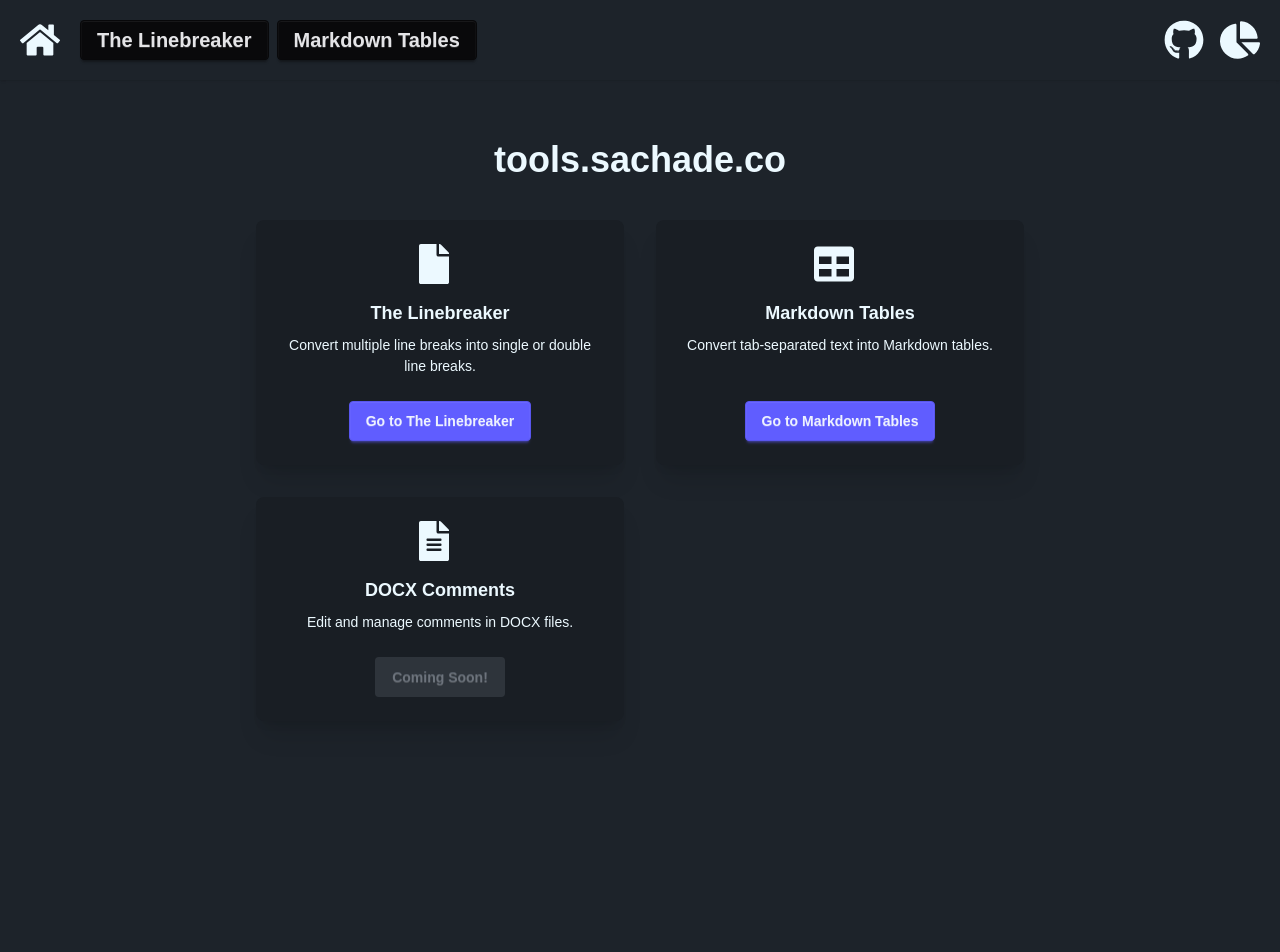
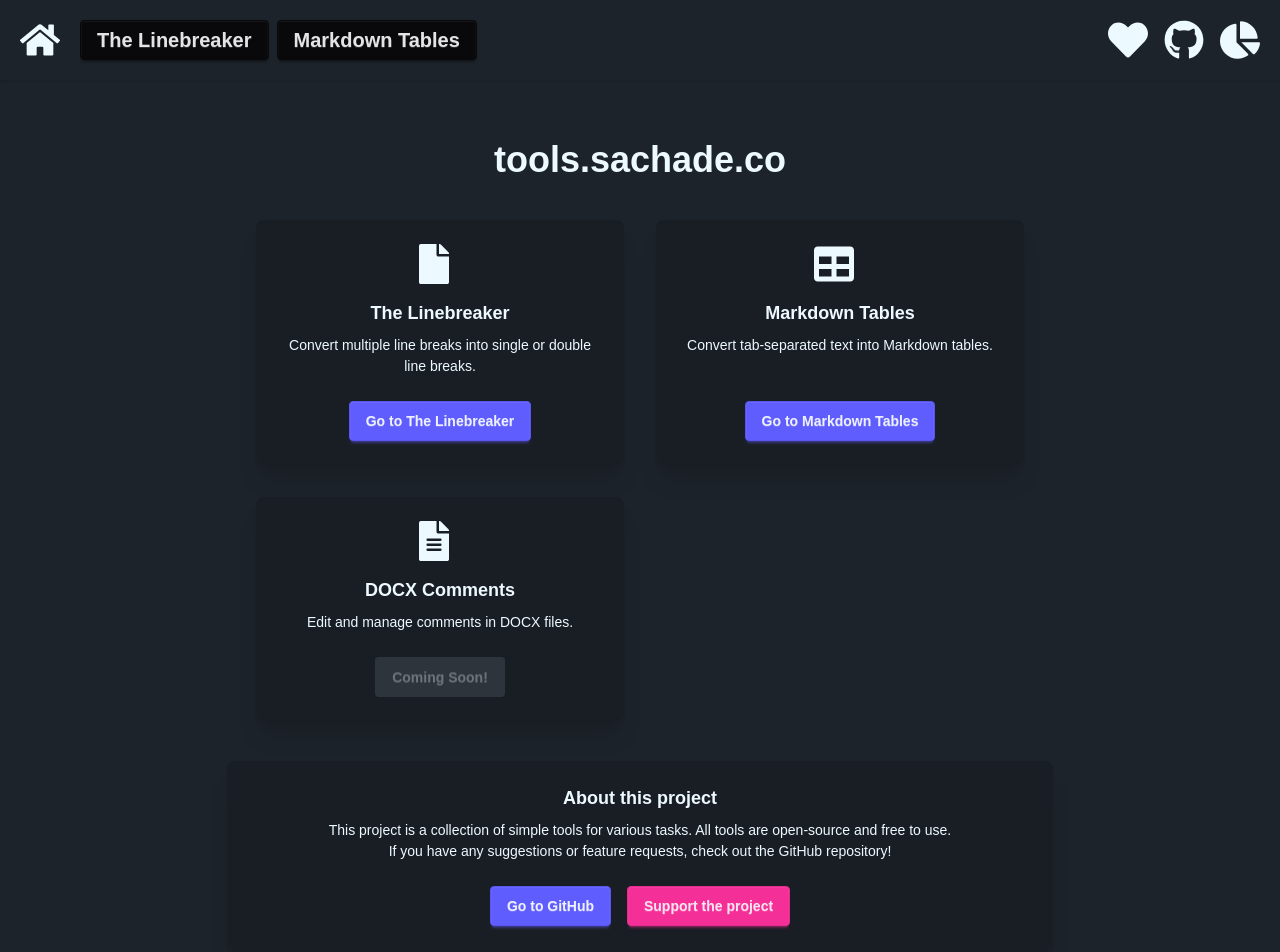
Before and after one commit to maamokun/linebreaker, a React (Vite) app: page / in a window 1280 px wide. Shown: the top 952 px of the page. Before the commit the page ends 800 px from the top, so only its background shows below. Built offline with nearby package versions, Linux system fonts and the light colour scheme.

Commit message:
fix: homepage about blurb

```diff
--- a/src/main.tsx
+++ b/src/main.tsx
@@ -10,7 +10,7 @@ import HomePage from "./routes/index.tsx";
 
 import { navItems } from "./routes/index.tsx";
 
-import { FaGithub, FaChartPie, FaHome } from "react-icons/fa";
+import { FaGithub, FaChartPie, FaHome, FaHeart } from "react-icons/fa";
 
 createRoot(document.getElementById("root")!).render(
 	<StrictMode>
@@ -32,6 +32,13 @@ createRoot(document.getElementById("root")!).render(
 						))}
 				</div>
 				<div className={"flex flex-row items-center gap-4"}>
+					<a
+						href="https://revolut.me/mikandev"
+						target="_blank"
+						rel="noopener noreferrer"
+					>
+						<FaHeart className="w-10 h-10" />
+					</a>
 					<a
 						href="https://github.com/maamokun/linebreaker"
 						target="_blank"
--- a/src/routes/index.tsx
+++ b/src/routes/index.tsx
@@ -67,6 +67,37 @@ export default function HomePage() {
 						</div>
 					))}
 				</div>
+				<div className="card bg-base-200 shadow-xl my-10 w-2/3">
+					<div className="card-body items-center text-center">
+						<h2 className="card-title">About this project</h2>
+						<p className="">
+							This project is a collection of simple tools for
+							various tasks. All tools are open-source and free to
+							use.
+							<br />
+							If you have any suggestions or feature requests,
+							check out the GitHub repository!
+						</p>
+						<div className="card-actions mt-4 flex flex-row items-center justify-center">
+							<a
+								href="https://github.com/maamokun/linebreaker"
+								target="_blank"
+								rel="noopener noreferrer"
+								className="btn btn-primary"
+							>
+								Go to GitHub
+							</a>
+							<a
+								href="https://revolut.me/mikandev"
+								target="_blank"
+								rel="noopener noreferrer"
+								className="btn btn-secondary ml-2"
+							>
+								Support the project
+							</a>
+						</div>
+					</div>
+				</div>
 			</div>
 		</>
 	);
```
